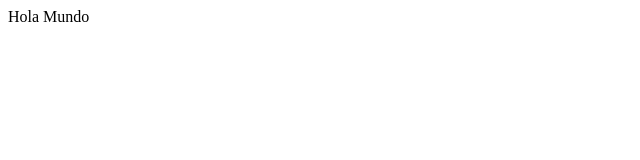
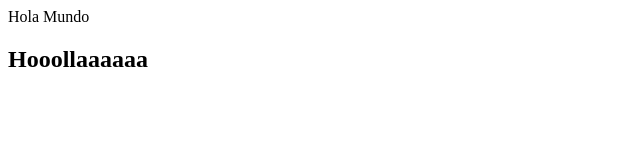
Before and after one commit to diesazul96/PruebitaGIT, a plain HTML site: page web/index.html in a window 1280 px wide. Shown: the whole page, without its empty margins (0-640 px from the left). Drawn offline with Linux system fonts and the light colour scheme.

Commit message:
Hola Mundo David 	h2

```diff
--- a/web/index.html
+++ b/web/index.html
@@ -7,5 +7,6 @@
     </head>
     <body>
         <div>Hola Mundo</div>
+        <h2>Hooollaaaaaa</h2>
     </body>
 </html>
```
